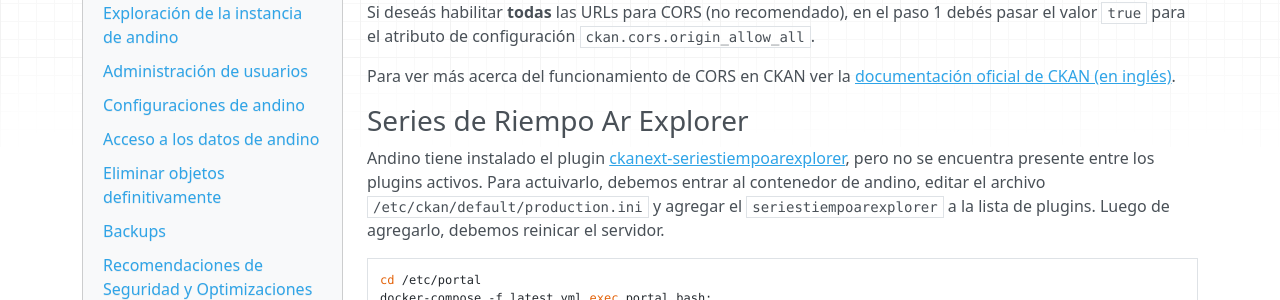
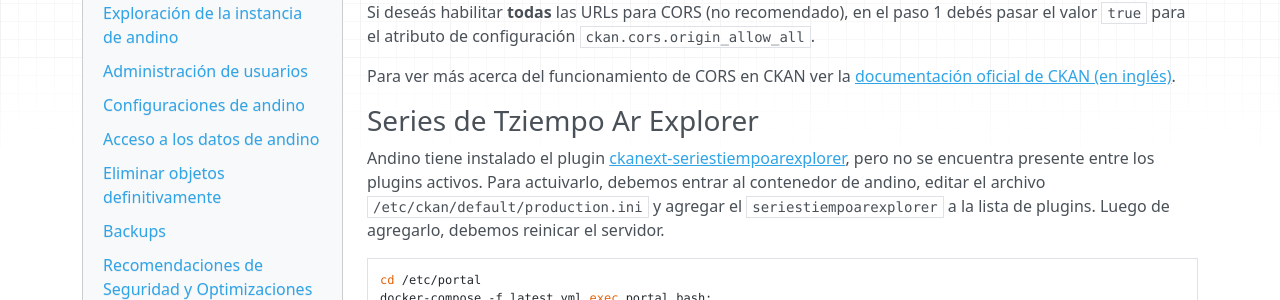
Before and after one commit to datosgobar/portal-andino, an MkDocs documentation site: the page built from docs/developers/maintenance.md, in a window 1280 px wide and 900 px high, scrolled down 8185 px. Shown: the part 159-459 px from the top of the window. Built offline with MkDocs 1.6.1, drawn with Linux system fonts in a browser that asks for light colours; nearby versions of some CDN libraries; old or Windows-style settings are respelled for this version of MkDocs.

Commit message:
Fix typo

```diff
--- a/docs/developers/maintenance.md
+++ b/docs/developers/maintenance.md
@@ -403,7 +403,7 @@
 
 Para ver más acerca del funcionamiento de CORS en CKAN ver la [documentación oficial de CKAN (en inglés)](http://docs.ckan.org/en/ckan-2.7.3/maintaining/configuration.html#cors-settings).
 
-### Series de Riempo Ar Explorer
+### Series de Tziempo Ar Explorer
 
 Andino tiene instalado el plugin [ckanext-seriestiempoarexplorer](https://github.com/datosgobar/ckanext-seriestiempoarexplorer), pero no se
 encuentra presente entre los plugins activos.
```
